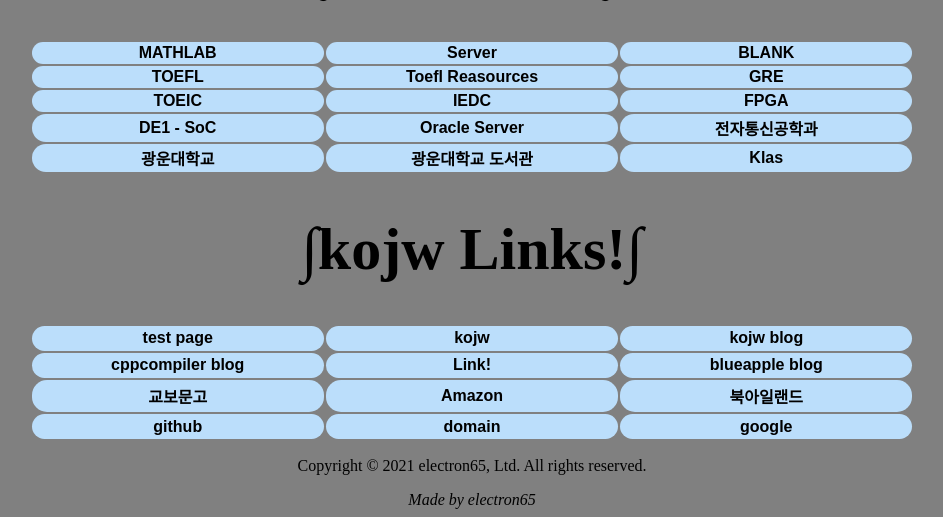
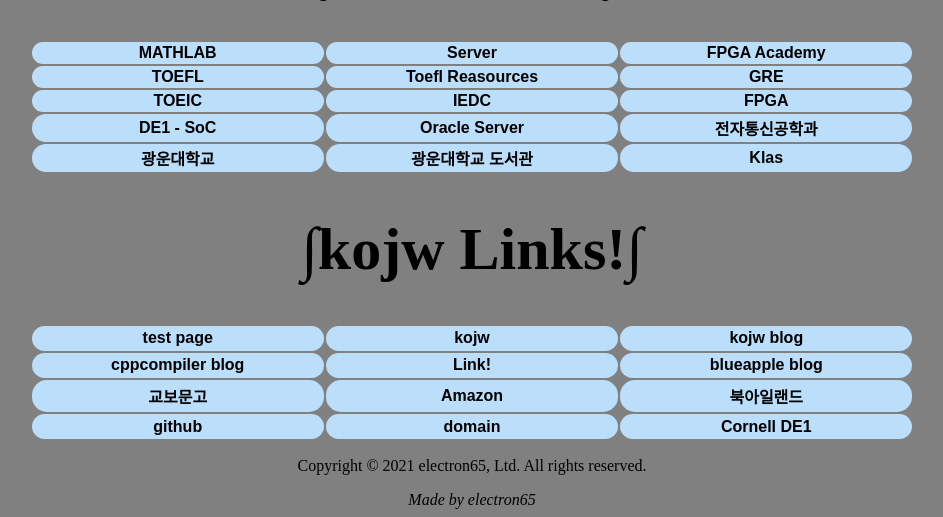
Before and after one commit to electron65/link.kojw.com, a plain HTML site: page index.html in a window 1280 px wide. Shown: the part 645-1162 px from the top of the page, without its empty margins (168-1111 px from the left). Drawn offline with Linux system fonts and the light colour scheme.

Commit message:
Update index.html

```diff
--- a/index.html
+++ b/index.html
@@ -158,7 +158,7 @@ footer{
 	<tr>
          <td><a href="https://kr.mathworks.com/academia/tah-portal/kwangwoon-university-1089610.html">MATHLAB</a></td>
          <td><a href="https://kangsvr.duckdns.org/s/iYZr5nzdTTLPtkX">Server</a></td>
-         <td><a href="https://www.google.com">BLANK</a></td>
+         <td><a href="https://fpgacademy.org/tutorials.html">FPGA Academy</a></td>
         </tr>
         <tr>
         <td><a href="https://www.ets.org/ko/toefl/test-takers">TOEFL</a></td>
@@ -205,7 +205,7 @@ footer{
          <tr>
          <td><a href="https://github.com/">github</a></td>
          <td><a href="https://www.hosting.kr/">domain</a></td>
-         <td><a href="https://www.google.com">google</a></td>
+         <td><a href="https://people.ece.cornell.edu/land/courses/ece5760/#links">Cornell DE1</a></td>
          </tr>
      </p>
      </table>
```
